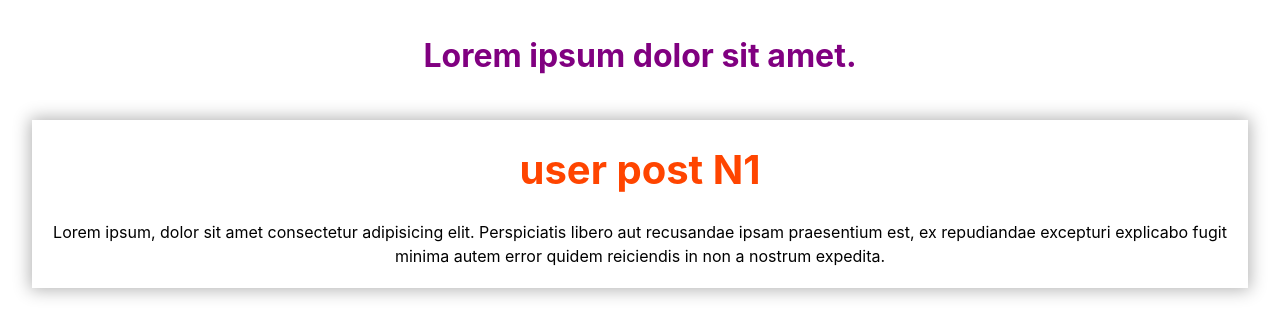
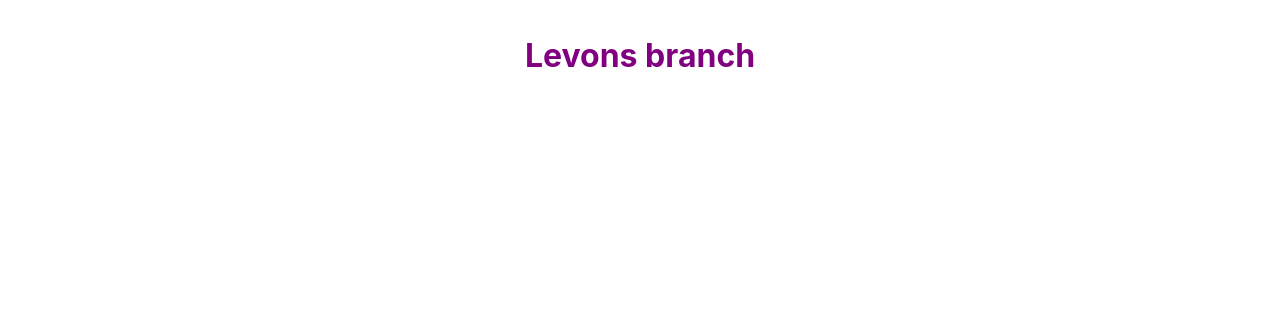
Before and after one commit to BrownEdgar/React-the-best-group, a React (Vite) app: page / in a window 1280 px wide. Shown: the top 336 px of the page. Built offline with nearby package versions, Linux system fonts and the light colour scheme.

Commit message:
create a new branch for Levon

```diff
--- a/src/App.jsx
+++ b/src/App.jsx
@@ -6,8 +6,7 @@ function App() {
 
   return (
     <div className='App'>
-      <h1>Lorem ipsum dolor sit amet.</h1>
-      <Users title="user post N1" />
+      <h1>Levons branch</h1>
     </div>
   )
 }
--- a/src/components/Users/Users.jsx
+++ b/src/components/Users/Users.jsx
@@ -1,12 +1,9 @@
-import React from 'react'
-
 import './Users.css'
 
-export default function Users({ title }) {
+export default function Users() {
   return (
     <div className='Users'>
-      <h1>{title}</h1>
-      <p>Lorem ipsum, dolor sit amet consectetur adipisicing elit. Perspiciatis libero aut recusandae ipsam praesentium est, ex repudiandae excepturi explicabo fugit minima autem error quidem reiciendis in non a nostrum expedita.</p>
+
     </div>
   )
 }
```
